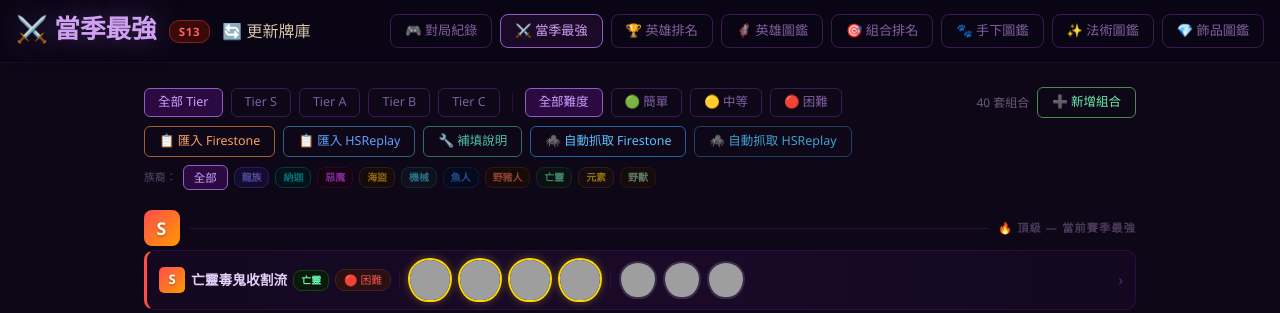
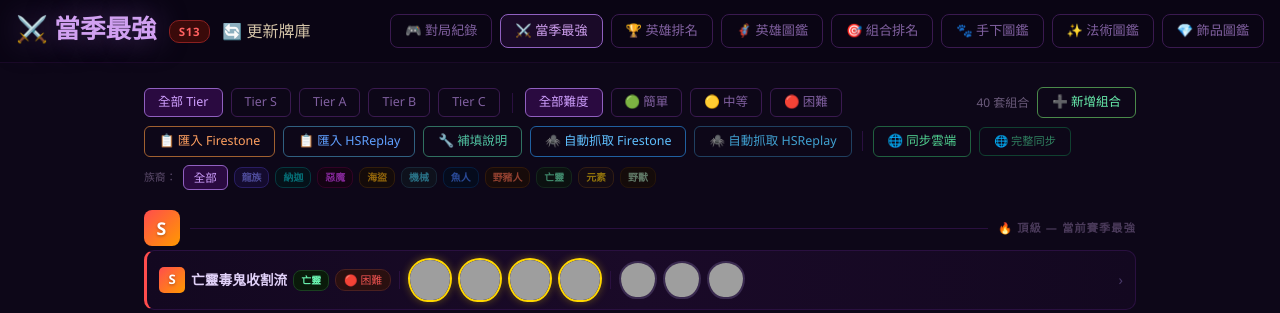
Before and after one commit to insanehmt/HS_BG_Web, a Flask app: page /tier-list in a window 1280 px wide. Shown: the top 313 px of the page. Run offline with Flask 3, Linux system fonts and the light colour scheme; some libraries are stand-ins or nearby versions; grey boxes are pictures that could not be loaded.

Commit message:
feat: auto sync to cloud after scrape + sync buttons in toolbar

```diff
--- a/web/app.py
+++ b/web/app.py
@@ -2155,8 +2155,73 @@ def api_push_data():
     })
 
 
-@app.route("/heroes")
-def heroes_page():
+@app.route("/api/sync-to-cloud", methods=["POST"])
+def api_sync_to_cloud():
+    """從本地 Flask 推送資料到雲端（讀取 .push_config）。"""
+    if PUBLIC_MODE:
+        return jsonify({"success": False, "error": "雲端模式不支援同步"}), 403
+
+    body = request.get_json(silent=True) or {}
+    full = body.get("full", False)   # full=True → 包含大型卡牌快取
+
+    # 讀取 .push_config
+    config_path = os.path.join(os.path.dirname(__file__), "..", ".push_config")
+    web_url, sync_token = "", ""
+    if os.path.exists(config_path):
+        for line in open(config_path, encoding="utf-8").read().splitlines():
+            if line.startswith("WEB_URL="):
+                web_url = line[len("WEB_URL="):]
+            elif line.startswith("SYNC_TOKEN="):
+                sync_token = line[len("SYNC_TOKEN="):]
+
+    if not web_url or not sync_token:
+        return jsonify({"success": False,
+                        "error": "找不到 .push_config（需含 WEB_URL 和 SYNC_TOKEN）"}), 400
+
+    default_files = [
+        "bg_comps.json", "hero_meta.json",
+        "hsreplay_meta_cache.json", "bg_config.json", "hs_bg_heroes.json",
+    ]
+    all_files = default_files + [
+        "bg_minions_cache.json", "bg_spells_cache.json",
+        "bg_trinkets_cache.json", "bg_heroes_cache.json",
+    ]
+    files_to_sync = all_files if full else default_files
+
+    data_dir = os.path.join(os.path.dirname(__file__), "..", "data")
+    payload = {}
+    for fname in files_to_sync:
+        fpath = os.path.join(data_dir, fname)
+        if os.path.exists(fpath):
+            with open(fpath, encoding="utf-8") as f:
+                payload[fname] = json.load(f)
+
+    if not payload:
+        return jsonify({"success": False, "error": "沒有可同步的資料檔"}), 400
+
+    try:
+        import requests as req
+        push_url = web_url.rstrip("/") + "/api/push-data"
+        r = req.post(push_url, json={"token": sync_token, "files": payload}, timeout=60)
+    except Exception as e:
+        return jsonify({"success": False, "error": f"連線失敗：{e}"}), 500
+
+    if r.status_code == 200:
+        result = r.json()
+        return jsonify({
+            "success": True,
+            "updated": result.get("updated", 0),
+            "files":   result.get("files", []),
+            "web_url": web_url,
+        })
+    elif r.status_code == 403:
+        return jsonify({"success": False, "error": "SYNC_TOKEN 錯誤"}), 403
+    else:
+        return jsonify({"success": False,
+                        "error": f"雲端回應 HTTP {r.status_code}"}), 500
+
+
+
     return render_template("heroes.html")
 
 
--- a/web/templates/tier_list.html
+++ b/web/templates/tier_list.html
@@ -44,6 +44,8 @@ document.addEventListener('alpine:init', () => {
     hsreplayPreview: [],
     hsreplayImporting: false,
     scrapeHsreplayLoading: false,
+    syncLoading: false,
+    syncMsg: '',
     // ── Card Picker ──
     showPicker: false,
     pickerTarget: null,
@@ -396,6 +398,7 @@ document.addEventListener('alpine:init', () => {
           this.comps = d.comps || []
           this.hiddenCount = d.hidden || 0
           this.filterComps()
+          await this.syncToCloud(false, true)  // 抓取後自動同步
         } else {
           this.updateMsg = '❌ 抓取失敗：' + (d.error || '未知錯誤')
         }
@@ -418,6 +421,7 @@ document.addEventListener('alpine:init', () => {
           this.comps = d.comps || []
           this.hiddenCount = d.hidden || 0
           this.filterComps()
+          await this.syncToCloud(false, true)  // 抓取後自動同步
         } else {
           this.updateMsg = '❌ 抓取失敗：' + (d.error || '未知錯誤')
         }
@@ -425,6 +429,31 @@ document.addEventListener('alpine:init', () => {
         this.updateMsg = '❌ 抓取失敗：' + e.message
       } finally {
         this.scrapeHsreplayLoading = false
+      }
+    },
+
+    async syncToCloud(full = false, auto = false) {
+      this.syncLoading = true
+      if (!auto) this.syncMsg = '⏳ 同步中…'
+      try {
+        const r = await fetch('/api/sync-to-cloud', {
+          method: 'POST',
+          headers: {'Content-Type': 'application/json'},
+          body: JSON.stringify({full})
+        })
+        const d = await r.json()
+        if (d.success) {
+          this.syncMsg = `🌐 已同步 ${d.updated} 個檔案到 ${d.web_url || '雲端'}`
+          if (!auto) this.updateMsg = this.syncMsg
+        } else {
+          this.syncMsg = '⚠️ 同步失敗：' + (d.error || '未知')
+          if (!auto) this.updateMsg = this.syncMsg
+        }
+      } catch(e) {
+        this.syncMsg = '⚠️ 同步失敗：' + e.message
+        if (!auto) this.updateMsg = this.syncMsg
+      } finally {
+        this.syncLoading = false
       }
     },
   }))
@@ -642,6 +671,21 @@ document.addEventListener('alpine:init', () => {
               :title="'從 HSReplay 網站自動抓取牌組評級（需要 Playwright）'">
         <span x-text="scrapeHsreplayLoading ? '⏳ 抓取中…（約40秒）' : '🕷️ 自動抓取 HSReplay'"></span>
       </button>
+      <div style="width:1px;height:20px;background:#2a1040;margin:0 2px"></div>
+      <button class="add-btn" @click="syncToCloud(false)"
+              :disabled="syncLoading"
+              style="border-color:#206040;color:#50d090"
+              title="將 bg_comps.json 等資料推送到 Render 雲端">
+        <span x-text="syncLoading ? '⏳ 同步中…' : '🌐 同步雲端'"></span>
+      </button>
+      <button class="add-btn" @click="syncToCloud(true)"
+              :disabled="syncLoading"
+              style="border-color:#104030;color:#308060;font-size:.7rem"
+              title="完整同步，含手下/法術/飾品大型快取（換版本後使用）">
+        <span>🌐 完整同步</span>
+      </button>
+      <span x-show="syncMsg" x-text="syncMsg"
+            style="font-size:.7rem;color:#60d090;max-width:320px;white-space:nowrap;overflow:hidden;text-overflow:ellipsis"></span>
       {% endif %}
     </div>
 
```
